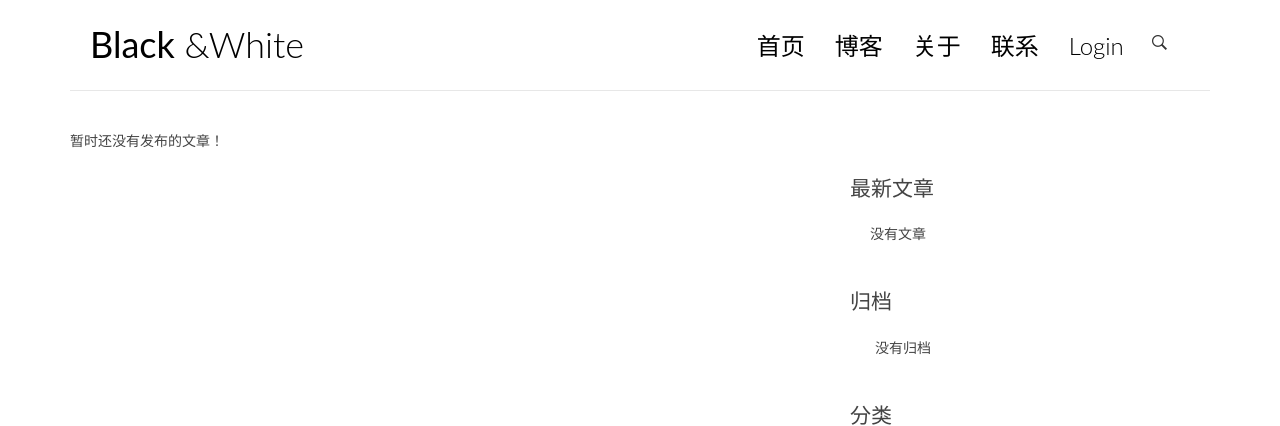
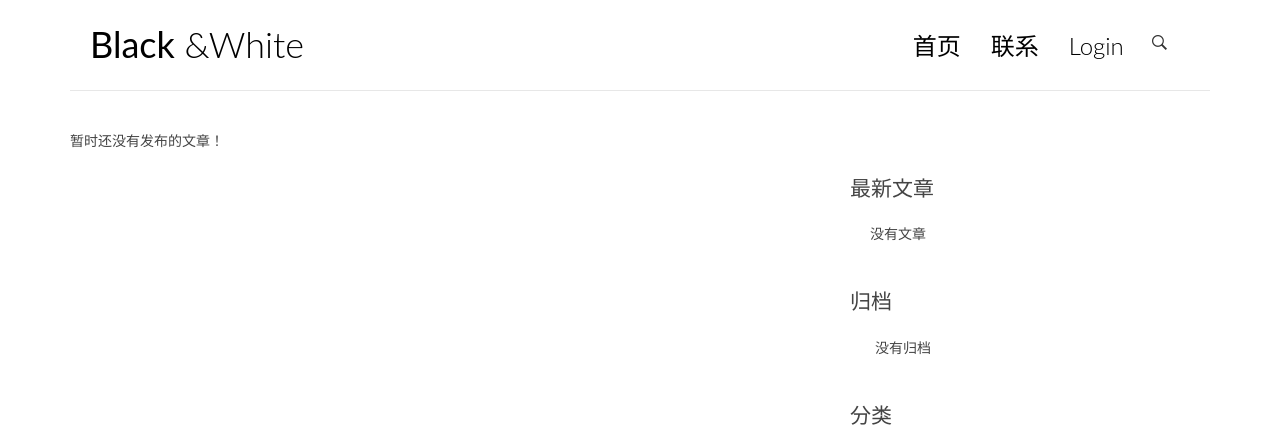
Before and after one commit to 1181406961/blogproject_my, a Django app: page / in a window 1280 px wide. Shown: the top 426 px of the page. Run offline with Django 3.2, Linux system fonts and the light colour scheme; data that the repository does not hold is empty; some libraries are stand-ins or nearby versions.

Commit message:
修改文章，不登录也可以看到

```diff
--- a/blog/urls.py
+++ b/blog/urls.py
@@ -1,11 +1,10 @@
 from django.conf.urls import url
 #conf设置的意思
 from .import views
-from django.contrib.auth.decorators import login_required
 app_name = 'blog'
 urlpatterns = [
     url(r'^$',views.IndexView.as_view(),name='index'),
-    url(r'^post/(?P<pk>[0-9]+)/$',login_required(views.PostDetailView.as_view()),name='detail'),
+    url(r'^post/(?P<pk>[0-9]+)/$',views.PostDetailView.as_view(),name='detail'),
     url(r'^archives/(?P<year>[0-9]{4})/(?P<month>[0-9]{1,2})/$',views.archives,name='archives'),
     url(r'^category/(?P<pk>[0-9]+)/$', views.CategoryView.as_view(), name='category'),
     url(r'^tag/(?P<pk>[0-9]+)/$',views.TagView.as_view(),name='tag'),
--- a/templates/blog/base.html
+++ b/templates/blog/base.html
@@ -45,9 +45,7 @@
                     <div class="collapse navbar-collapse" id="bsexample-navbar-collapse-1">
                         <ul class="nav navbar-nav navbar-right">
                             <li class="cl-effect-11"><a href="{% url 'blog:index' %}" data-hover="首页">首页</a></li>
-                            <li class="cl-effect-11"><a href="fullwidth.html" data-hover="博客">博客</a></li>
-                            <li class="cl-effect-11"><a href="about.html" data-hover="关于">关于</a></li>
-                            <li class="cl-effect-11"><a href="contact.html" data-hover="联系">联系</a></li>
+                            <li class="cl-effect-11"><a href="https://github.com/1181406961" data-hover="联系">联系</a></li>
                             {% if user.is_authenticated %}
                                 <li class="cl-effect-11"><a href="{% url 'password_change' %}">修改密码</a></li>
                                 <li class="cl-effect-11"><a href="{% url 'logout' %}">Logout</a></li>
```
